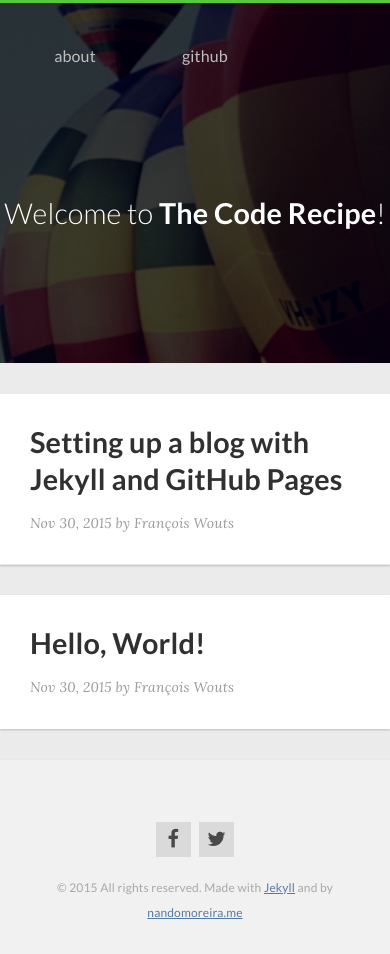
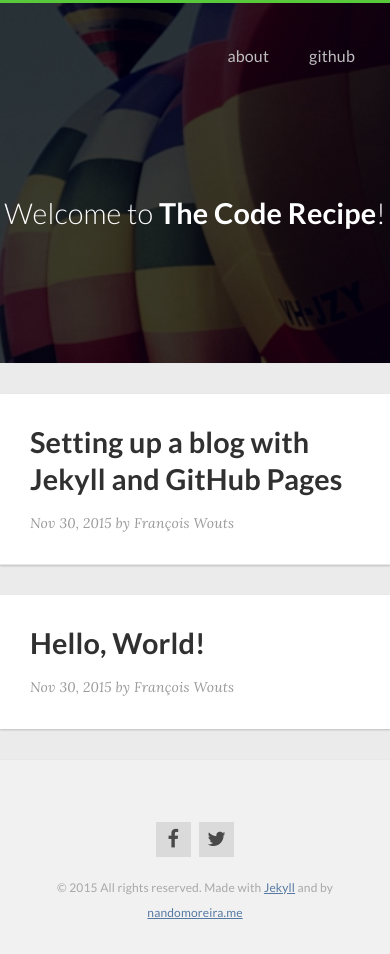
Before and after one commit to TheCodeRecipe/blog, a Jekyll site: the page built from index.html, in a window 390 px wide. Built offline with Jekyll 4.4.1, drawn with Linux system fonts in a browser that asks for light colours; nearby versions of some CDN libraries.

Commit message:
Minor tweaks, mostly for mobile.
- shorter title on homepage
- nav-bar elements aligned to the right
- no break in the site name

```diff
--- a/_includes/head.html
+++ b/_includes/head.html
@@ -4,7 +4,7 @@
 
 <title>
   {% if page.title == 'Home' %}
-    {{ site.title }} &bull; {{ site.description }}
+    {{ site.title }}
   {% else %}
     {{ page.title }} &bull; {{ site.title }}
   {% endif %}
--- a/_includes/header.html
+++ b/_includes/header.html
@@ -30,7 +30,7 @@
 
     {% if page.slug == 'home' %}
       <h2 class="txt-center">
-        Welcome to <strong>{{ site.title }}</strong>!
+        Welcome to <strong class="site-name">{{ site.title }}</strong>!
       </h2>
     {% endif %}
 
--- a/_sass/_layout.scss
+++ b/_sass/_layout.scss
@@ -92,13 +92,17 @@
   }
 }
 
+.site-name {
+  white-space: nowrap;
+}
+
 //
 // navbar
 .navbar {
   float: right;
 
   @include media-query($on-phone) {
-    float: none;
+    padding-right: 20px;
   }
 }
 
@@ -119,12 +123,6 @@
 
     &:last-child {
       padding-right: 0;
-    }
-
-    @include media-query($on-phone) {
-      float: left;
-      width: percentage(1/3);
-      text-align: center;
     }
   }
 
```
